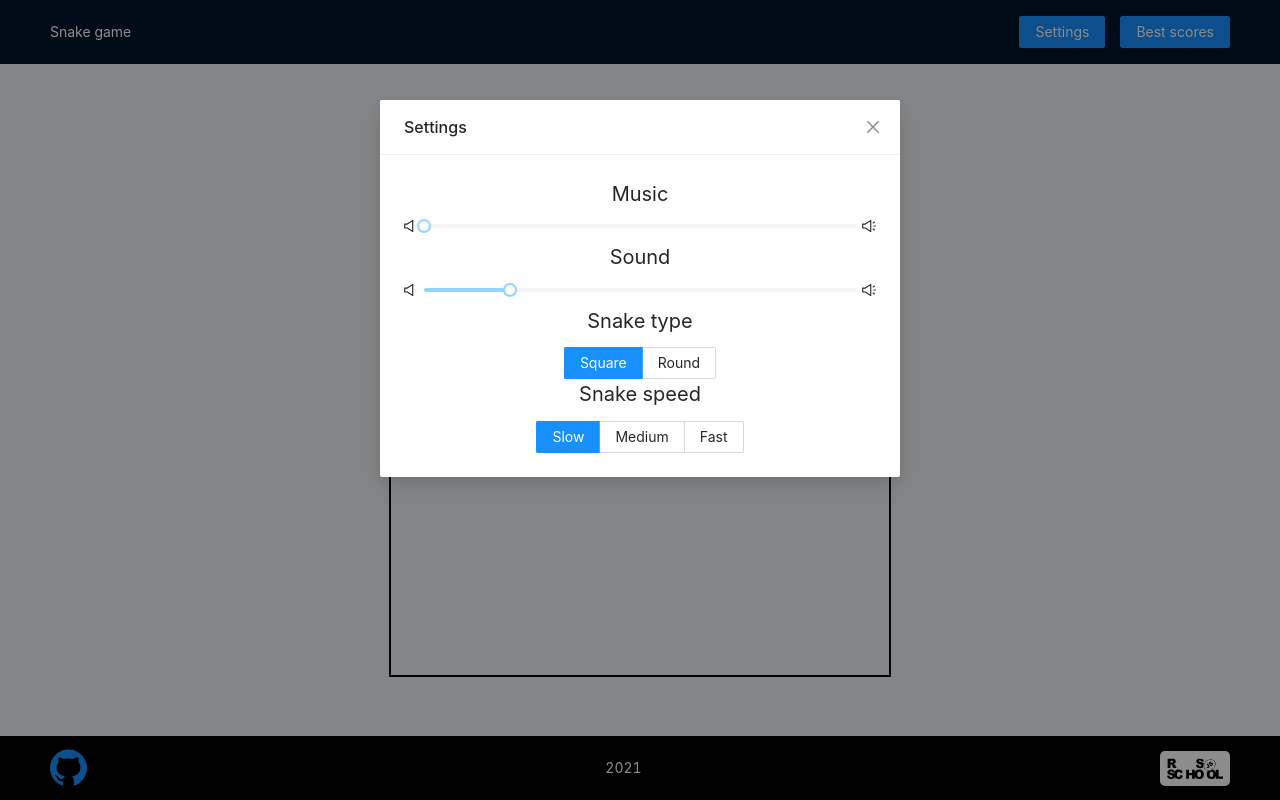
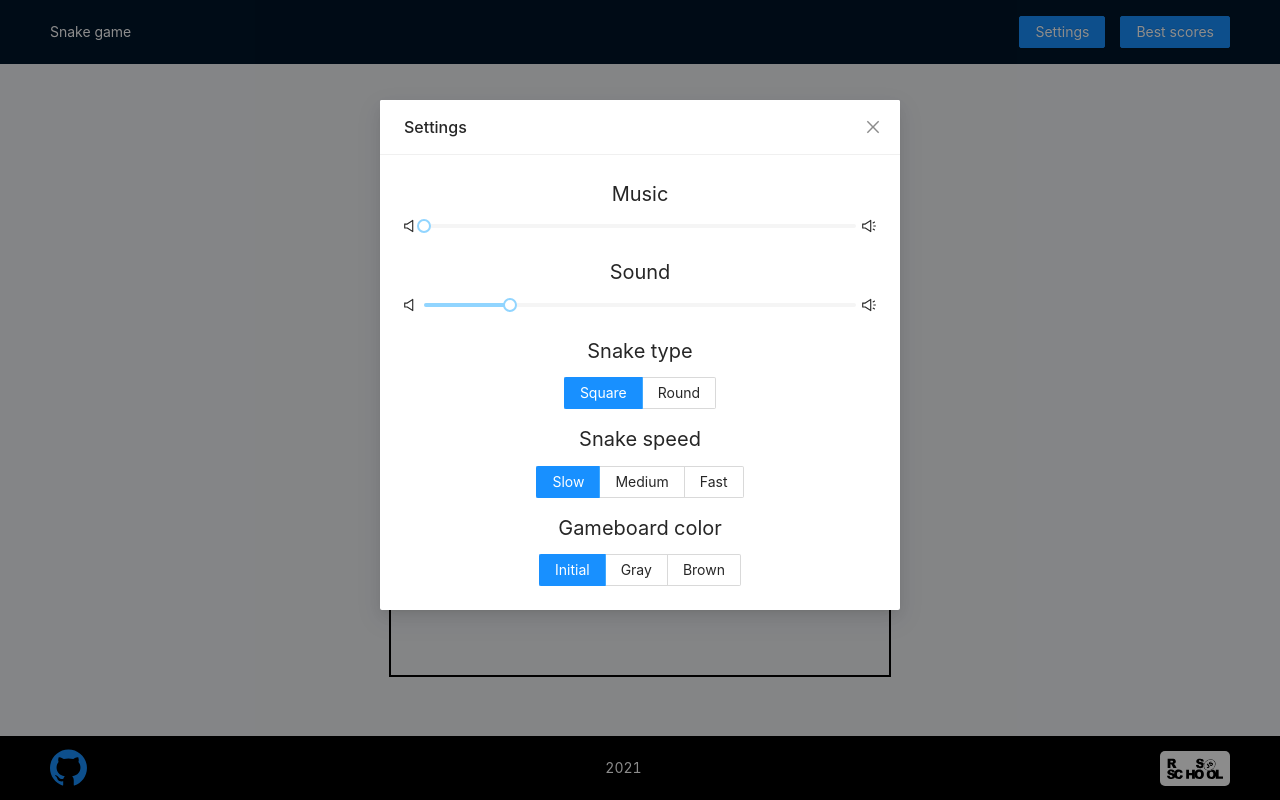
Before and after one commit to zhenya-band/react-game, a React (Create React App) app: page /game in a window 1280 px wide. Both pictures are taken after a click on the button "Settings". Built offline with nearby package versions, Linux system fonts and the light colour scheme.

Commit message:
feat: add setting to change bg-color

```diff
--- a/src/App.jsx
+++ b/src/App.jsx
@@ -29,6 +29,12 @@ const snakeSpeeds = [
   { label: 'Slow', value: 150 },
   { label: 'Medium', value: 100 },
   { label: 'Fast', value: 50 },
+];
+
+const bgColors = [
+  { label: 'Initial', value: '' },
+  { label: 'Gray', value: '#696969' },
+  { label: 'Brown', value: '#714c28' },
 ];
 
 // const initialState = {
@@ -73,6 +79,8 @@ class App extends React.Component {
     currentSnakeSpeed: 150,
     snakeTypes: snakeTypes,
     snakeSpeeds: snakeSpeeds,
+    bgColors: bgColors,
+    currentBgcolor: '',
     bestScores: JSON.parse(localStorage.getItem('score')) || [],
   };
 
@@ -297,6 +305,12 @@ class App extends React.Component {
     });
   };
 
+  onBgcolorChange = (event) => {
+    this.setState({
+      currentBgcolor: event.target.value,
+    });
+  };
+
   handleCancel = () => this.setState({ isModalVisible: false });
 
   handleScoresClose = () => this.setState({ isScoresVisible: false });
@@ -324,6 +338,9 @@ class App extends React.Component {
               snakeSpeeds={this.state.snakeSpeeds}
               onSnakeSpeedChange={this.onSnakeSpeedChange}
               snakeSpeed={this.state.currentSnakeSpeed}
+              bgColors={this.state.bgColors}
+              onBgcolorChange={this.onBgcolorChange}
+              currentBgcolor={this.state.currentBgcolor}
             />
             <BestScores
               visible={this.state.isScoresVisible}
--- a/src/components/Food/Food.css
+++ b/src/components/Food/Food.css
@@ -1,6 +1,6 @@
 .food {
   position: absolute;
-  background-color: red;
+  background-color: #ff4c4c;
   width: 20px;
   height: 20px;
 }
--- a/src/components/Game/Game.jsx
+++ b/src/components/Game/Game.jsx
@@ -8,7 +8,7 @@ const Game = (props) => {
     <div className='game'>
       <div className='score'>Score : {props.score}</div>
       <main className='main'>
-        <div className='game-board'>
+        <div className='game-board' style={{backgroundColor: props.currentBgcolor}}>
           <Snake
             color={props.snakeColor}
             snakeParts={props.snakeParts}
--- a/src/components/Settings/Settings.css
+++ b/src/components/Settings/Settings.css
@@ -2,6 +2,10 @@
 .settings-sound {
   display: flex;
   align-items: center;
+}
+
+.settings-item:not(:last-child) {
+  margin-bottom: 15px;
 }
 
 .settings-item__title {
@@ -15,7 +19,8 @@
 }
 
 .settings-snake-type,
-.settings-snake-speed {
+.settings-snake-speed,
+.settings-bgcolor {
   display: flex;
   justify-content: center;
   padding-top: 10px;
--- a/src/components/Settings/Settings.jsx
+++ b/src/components/Settings/Settings.jsx
@@ -62,6 +62,17 @@ const Settings = (props) => {
           buttonStyle='solid'
         />
       </div>
+      <div className='settings-item'>
+        <div className="settings-item__title">Gameboard color</div>
+        <Radio.Group
+          className="settings-bgcolor"
+          options={props.bgColors}
+          onChange={props.onBgcolorChange}
+          value={props.currentBgcolor}
+          optionType='button'
+          buttonStyle='solid'
+        />
+      </div>
     </Modal>
   );
 };
```
